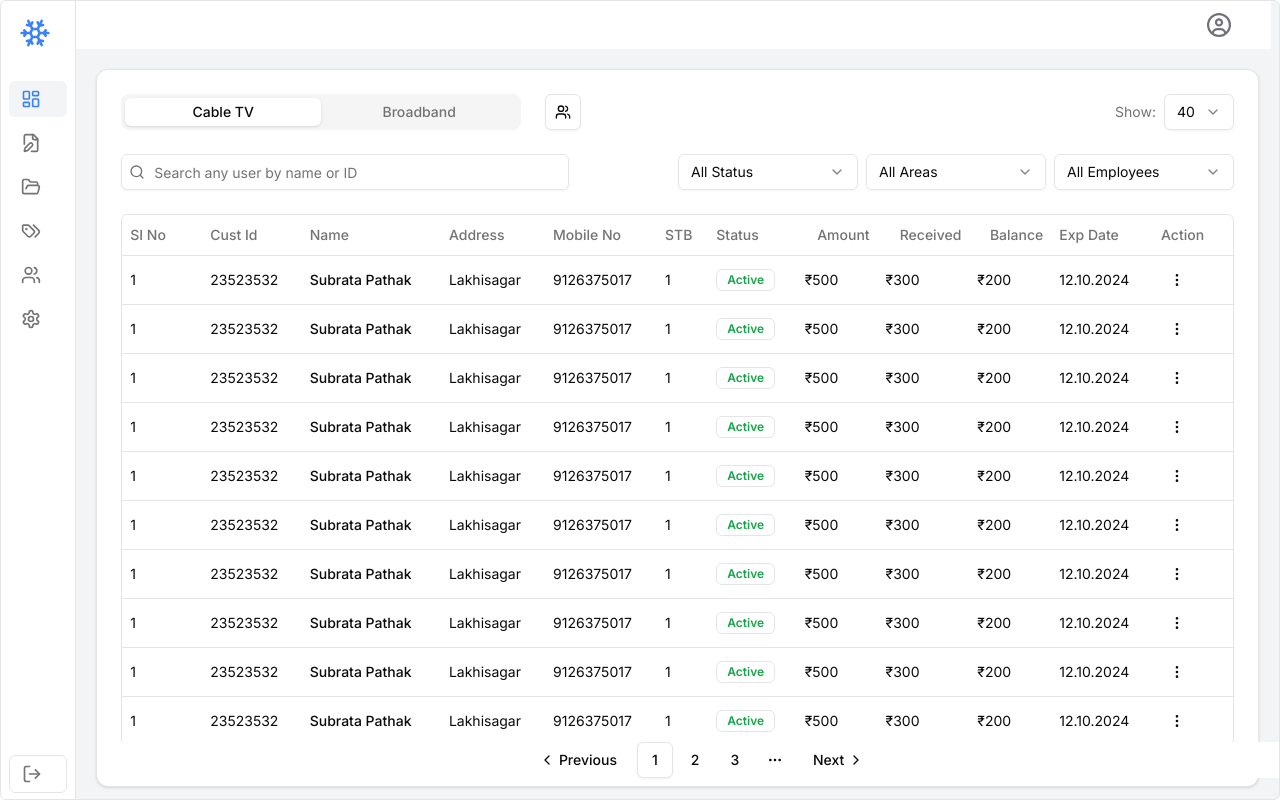
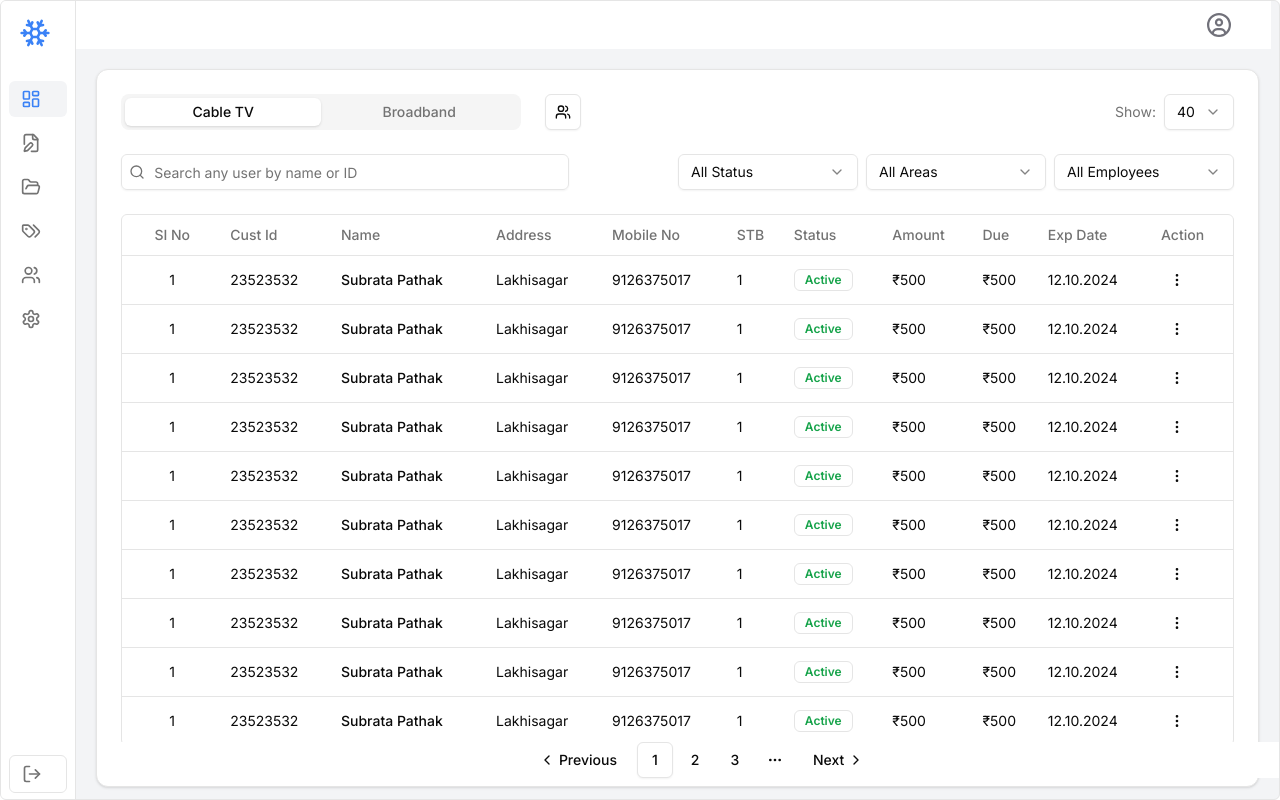
Before and after one commit to sourav0809/billingfy_client, a React (Vite) app: page / in a window 1280 px wide. Built offline with nearby package versions, Linux system fonts and the light colour scheme.

Commit message:
fix : dashboard ui

```diff
--- a/src/components/dashboard/Dashboard.tsx
+++ b/src/components/dashboard/Dashboard.tsx
@@ -288,16 +288,15 @@ export default function Dashboard() {
             <Table>
               <TableHeader>
                 <TableRow>
-                  <TableHead className="w-[80px]">SI No</TableHead>
+                  <TableHead className="w-[100px] text-center">SI No</TableHead>
                   <TableHead>Cust Id</TableHead>
                   <TableHead>Name</TableHead>
                   <TableHead>Address</TableHead>
                   <TableHead>Mobile No</TableHead>
                   <TableHead>STB</TableHead>
                   <TableHead>Status</TableHead>
-                  <TableHead className="text-right">Amount</TableHead>
-                  <TableHead className="text-right">Received</TableHead>
-                  <TableHead className="text-right">Balance</TableHead>
+                  <TableHead>Amount</TableHead>
+                  <TableHead>Due</TableHead>
                   <TableHead>Exp Date</TableHead>
                   <TableHead className="w-[80px]">Action</TableHead>
                 </TableRow>
@@ -305,7 +304,7 @@ export default function Dashboard() {
               <TableBody className="h-[80%] overflow-y-auto">
                 {customers.map((customer) => (
                   <TableRow key={customer.id}>
-                    <TableCell>{customer.id}</TableCell>
+                    <TableCell className="text-center">{customer.id}</TableCell>
                     <TableCell>{customer.custId}</TableCell>
                     <TableCell className="font-medium">
                       {customer.name}
@@ -323,8 +322,7 @@ export default function Dashboard() {
                       </Badge>
                     </TableCell>
                     <TableCell>₹{customer.amount}</TableCell>
-                    <TableCell>₹{customer.received}</TableCell>
-                    <TableCell>₹{customer.balance}</TableCell>
+                    <TableCell>₹{customer.amount}</TableCell>
                     <TableCell>{customer.expDate}</TableCell>
                     <TableCell>
                       <DropdownMenu>
```
